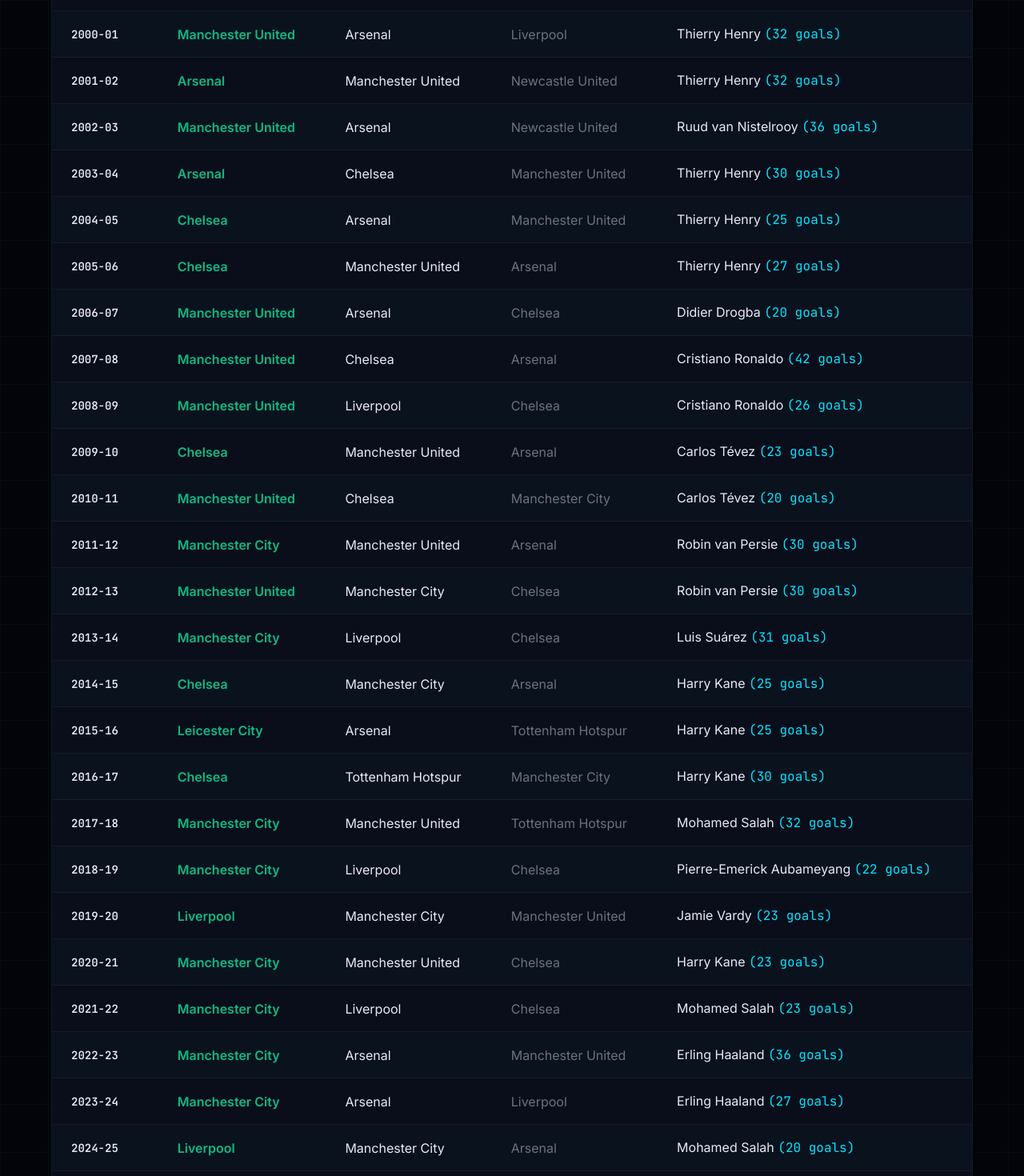
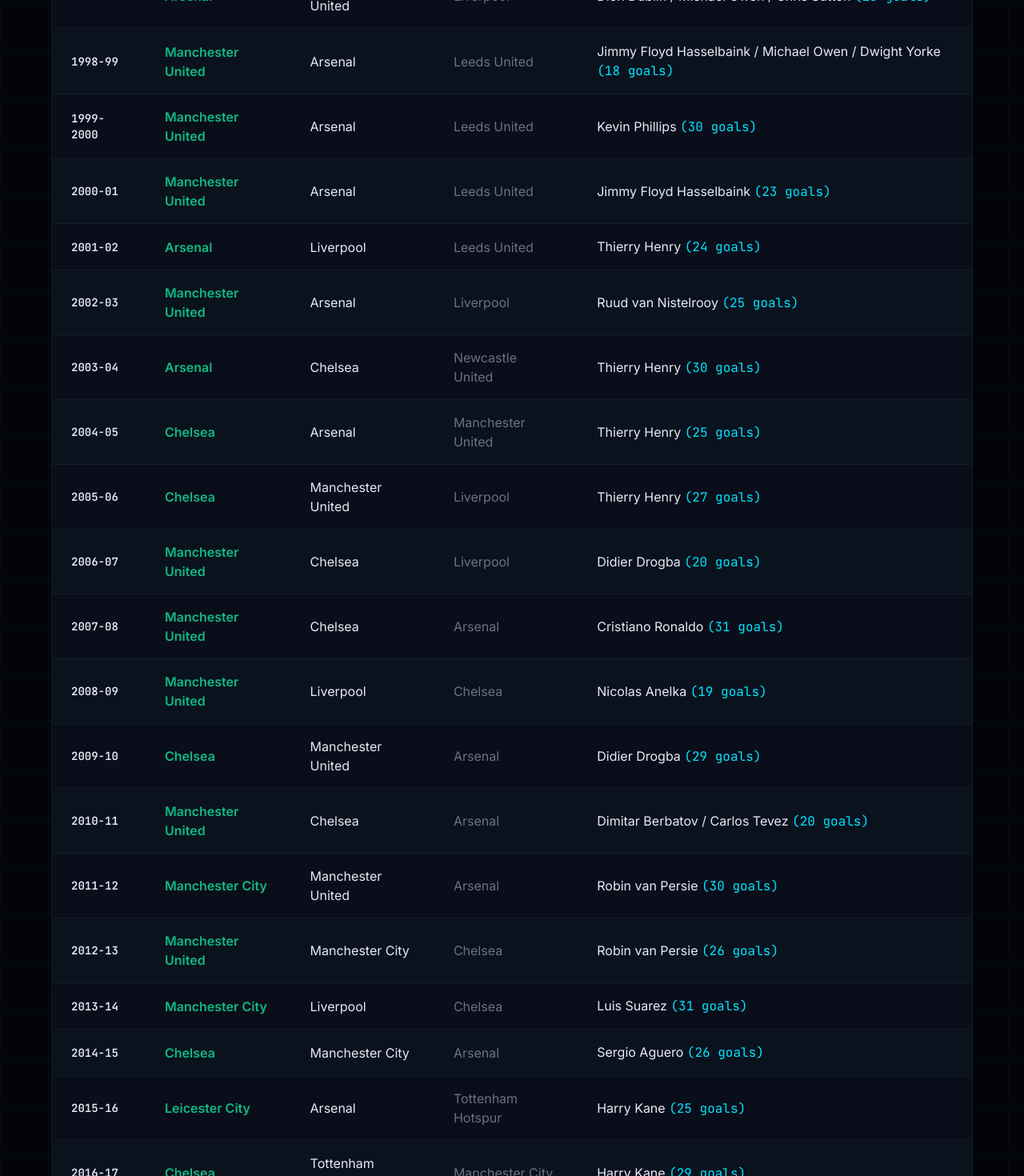
Before and after one commit to ersoyfurkan/premier-league-history, a Next.js app: page /seasons in a window 1280 px wide. Shown: the part 860-2330 px from the top of the page at 80% size. Built offline with nearby package versions, Linux system fonts and the light colour scheme; no server answers; a web font is replaced by a local one.

Commit message:
corrected

```diff
--- a/data/seasons.ts
+++ b/data/seasons.ts
@@ -4,10 +4,10 @@
     champion: "Manchester United",
     runnerUp: "Aston Villa",
     thirdPlace: "Norwich City",
-    topScorer: "Teddy Sheringhamr",
+    topScorer: "Teddy Sheringham",
     topScorerGoals: 22,
-    topScorerClub: "Blackburn Rovers",
-    relegated: ["Nottingham Forest", "Crystal Palace", "Middlesbrough"],
+    topScorerClub: "Manchester United",
+    relegated: ["Crystal Palace", "Middlesbrough", "Nottingham Forest"],
   },
   {
     year: "1993-94",
@@ -16,7 +16,7 @@
     thirdPlace: "Newcastle United",
     topScorer: "Andy Cole",
     topScorerGoals: 34,
-    topScorerClub: "Newcastle United",
+    topScorerClub: "Manchester United",
     relegated: ["Sheffield United", "Oldham Athletic", "Swindon Town"],
   },
   {
@@ -27,17 +27,17 @@
     topScorer: "Alan Shearer",
     topScorerGoals: 34,
     topScorerClub: "Blackburn Rovers",
-    relegated: ["Leicester City", "Norwich City", "Ipswich Town"],
+    relegated: ["Crystal Palace", "Norwich City", "Leicester City", "Ipswich Town"],
   },
   {
     year: "1995-96",
     champion: "Manchester United",
     runnerUp: "Newcastle United",
-    thirdPlace: "Arsenal",
+    thirdPlace: "Aston Villa",
     topScorer: "Alan Shearer",
-    topScorerGoals: 34,
-    topScorerClub: "Newcastle United",
-    relegated: ["Bolton Wanderers", "Coventry City", "Ipswich Town"],
+    topScorerGoals: 31,
+    topScorerClub: "Manchester United",
+    relegated: ["Manchester City", "Queens Park Rangers", "Bolton Wanderers"],
   },
   {
     year: "1996-97",
@@ -45,8 +45,8 @@
     runnerUp: "Newcastle United",
     thirdPlace: "Arsenal",
     topScorer: "Alan Shearer",
-    topScorerGoals: 34,
-    topScorerClub: "Newcastle United",
+    topScorerGoals: 25,
+    topScorerClub: "Manchester United",
     relegated: ["Sunderland", "Middlesbrough", "Nottingham Forest"],
   },
   {
@@ -54,48 +54,48 @@
     champion: "Arsenal",
     runnerUp: "Manchester United",
     thirdPlace: "Liverpool",
-    topScorer: "Dion Dublin",
+    topScorer: "Dion Dublin / Michael Owen / Chris Sutton",
     topScorerGoals: 18,
-    topScorerClub: "Coventry City",
+    topScorerClub: "Arsenal",
     relegated: ["Bolton Wanderers", "Barnsley", "Crystal Palace"],
   },
   {
     year: "1998-99",
     champion: "Manchester United",
     runnerUp: "Arsenal",
-    thirdPlace: "Chelsea",
-    topScorer: "Dwight Yorke",
+    thirdPlace: "Leeds United",
+    topScorer: "Jimmy Floyd Hasselbaink / Michael Owen / Dwight Yorke",
     topScorerGoals: 18,
     topScorerClub: "Manchester United",
-    relegated: ["Nottingham Forest", "Middlesbrough", "Blackburn Rovers"],
+    relegated: ["Charlton Athletic", "Blackburn Rovers", "Nottingham Forest"],
   },
   {
     year: "1999-2000",
     champion: "Manchester United",
     runnerUp: "Arsenal",
-    thirdPlace: "Chelsea",
+    thirdPlace: "Leeds United",
     topScorer: "Kevin Phillips",
     topScorerGoals: 30,
-    topScorerClub: "Sunderland",
-    relegated: ["Wimbledon", "Watford", "Newcastle United"],
+    topScorerClub: "Manchester United",
+    relegated: ["Wimbledon", "Sheffield Wednesday", "Watford"],
   },
   {
     year: "2000-01",
     champion: "Manchester United",
     runnerUp: "Arsenal",
-    thirdPlace: "Liverpool",
-    topScorer: "Thierry Henry",
-    topScorerGoals: 32,
-    topScorerClub: "Arsenal",
-    relegated: ["Coventry City", "Manchester City", "Bradford City"],
+    thirdPlace: "Leeds United",
+    topScorer: "Jimmy Floyd Hasselbaink",
+    topScorerGoals: 23,
+    topScorerClub: "Manchester United",
+    relegated: ["Manchester City", "Coventry City", "Bradford City"],
   },
   {
     year: "2001-02",
     champion: "Arsenal",
-    runnerUp: "Manchester United",
-    thirdPlace: "Newcastle United",
+    runnerUp: "Liverpool",
+    thirdPlace: "Leeds United",
     topScorer: "Thierry Henry",
-    topScorerGoals: 32,
+    topScorerGoals: 24,
     topScorerClub: "Arsenal",
     relegated: ["Ipswich Town", "Derby County", "Leicester City"],
   },
@@ -103,9 +103,9 @@
     year: "2002-03",
     champion: "Manchester United",
     runnerUp: "Arsenal",
-    thirdPlace: "Newcastle United",
+    thirdPlace: "Liverpool",
     topScorer: "Ruud van Nistelrooy",
-    topScorerGoals: 36,
+    topScorerGoals: 25,
     topScorerClub: "Manchester United",
     relegated: ["West Ham United", "West Bromwich Albion", "Sunderland"],
   },
@@ -113,7 +113,7 @@
     year: "2003-04",
     champion: "Arsenal",
     runnerUp: "Chelsea",
-    thirdPlace: "Manchester United",
+    thirdPlace: "Newcastle United",
     topScorer: "Thierry Henry",
     topScorerGoals: 30,
     topScorerClub: "Arsenal",
@@ -126,28 +126,28 @@
     thirdPlace: "Manchester United",
     topScorer: "Thierry Henry",
     topScorerGoals: 25,
-    topScorerClub: "Arsenal",
+    topScorerClub: "Chelsea",
     relegated: ["Crystal Palace", "Norwich City", "Southampton"],
   },
   {
     year: "2005-06",
     champion: "Chelsea",
     runnerUp: "Manchester United",
-    thirdPlace: "Arsenal",
+    thirdPlace: "Liverpool",
     topScorer: "Thierry Henry",
     topScorerGoals: 27,
-    topScorerClub: "Arsenal",
+    topScorerClub: "Chelsea",
     relegated: ["Birmingham City", "West Bromwich Albion", "Sunderland"],
   },
   {
     year: "2006-07",
     champion: "Manchester United",
-    runnerUp: "Arsenal",
-    thirdPlace: "Chelsea",
+    runnerUp: "Chelsea",
+    thirdPlace: "Liverpool",
     topScorer: "Didier Drogba",
     topScorerGoals: 20,
-    topScorerClub: "Chelsea",
-    relegated: ["Reading", "Charlton Athletic", "Watford"],
+    topScorerClub: "Manchester United",
+    relegated: ["Sheffield United", "Charlton Athletic", "Watford"],
   },
   {
     year: "2007-08",
@@ -155,39 +155,39 @@
     runnerUp: "Chelsea",
     thirdPlace: "Arsenal",
     topScorer: "Cristiano Ronaldo",
-    topScorerGoals: 42,
+    topScorerGoals: 31,
     topScorerClub: "Manchester United",
-    relegated: ["Derby County", "Reading", "Birmingham City"],
+    relegated: ["Reading", "Birmingham City", "Derby County"],
   },
   {
     year: "2008-09",
     champion: "Manchester United",
     runnerUp: "Liverpool",
     thirdPlace: "Chelsea",
-    topScorer: "Cristiano Ronaldo",
-    topScorerGoals: 26,
+    topScorer: "Nicolas Anelka",
+    topScorerGoals: 19,
     topScorerClub: "Manchester United",
-    relegated: ["Middlesbrough", "West Bromwich Albion", "Sunderland"],
+    relegated: ["Newcastle United", "Middlesbrough", "West Bromwich Albion"],
   },
   {
     year: "2009-10",
     champion: "Chelsea",
     runnerUp: "Manchester United",
     thirdPlace: "Arsenal",
-    topScorer: "Carlos Tévez",
-    topScorerGoals: 23,
-    topScorerClub: "Manchester City",
-    relegated: ["Portsmouth", "Birmingham City", "Burnley"],
+    topScorer: "Didier Drogba",
+    topScorerGoals: 29,
+    topScorerClub: "Chelsea",
+    relegated: ["Burnley", "Hull City", "Portsmouth"],
   },
   {
     year: "2010-11",
     champion: "Manchester United",
     runnerUp: "Chelsea",
-    thirdPlace: "Manchester City",
-    topScorer: "Carlos Tévez",
+    thirdPlace: "Arsenal",
+    topScorer: "Dimitar Berbatov / Carlos Tevez",
     topScorerGoals: 20,
-    topScorerClub: "Manchester City",
-    relegated: ["Blackpool", "West Ham United", "Birmingham City"],
+    topScorerClub: "Manchester United",
+    relegated: ["Birmingham City", "Blackpool", "West Ham United"],
   },
   {
     year: "2011-12",
@@ -196,8 +196,8 @@
     thirdPlace: "Arsenal",
     topScorer: "Robin van Persie",
     topScorerGoals: 30,
-    topScorerClub: "Arsenal",
-    relegated: ["Wolverhampton Wanderers", "Queens Park Rangers", "Bolton Wanderers"],
+    topScorerClub: "Manchester City",
+    relegated: ["Bolton Wanderers", "Blackburn Rovers", "Wolverhampton Wanderers"],
   },
   {
     year: "2012-13",
@@ -205,29 +205,29 @@
     runnerUp: "Manchester City",
     thirdPlace: "Chelsea",
     topScorer: "Robin van Persie",
-    topScorerGoals: 30,
-    topScorerClub: "Arsenal",
-    relegated: ["Reading", "Queens Park Rangers", "Wigan Athletic"],
+    topScorerGoals: 26,
+    topScorerClub: "Manchester United",
+    relegated: ["Wigan Athletic", "Reading", "Queens Park Rangers"],
   },
   {
     year: "2013-14",
     champion: "Manchester City",
     runnerUp: "Liverpool",
     thirdPlace: "Chelsea",
-    topScorer: "Luis Suárez",
+    topScorer: "Luis Suarez",
     topScorerGoals: 31,
-    topScorerClub: "Liverpool",
-    relegated: ["Sunderland", "Fulham", "Crystal Palace"],
+    topScorerClub: "Manchester City",
+    relegated: ["Norwich City", "Fulham", "Cardiff City"],
   },
   {
     year: "2014-15",
     champion: "Chelsea",
     runnerUp: "Manchester City",
     thirdPlace: "Arsenal",
-    topScorer: "Harry Kane",
-    topScorerGoals: 25,
-    topScorerClub: "Tottenham Hotspur",
-    relegated: ["Leicester City", "Queens Park Rangers", "Burnley"],
+    topScorer: "Sergio Aguero",
+    topScorerGoals: 26,
+    topScorerClub: "Chelsea",
+    relegated: ["Hull City", "Burnley", "Queens Park Rangers"],
   },
   {
     year: "2015-16",
@@ -236,8 +236,8 @@
     thirdPlace: "Tottenham Hotspur",
     topScorer: "Harry Kane",
     topScorerGoals: 25,
-    topScorerClub: "Tottenham Hotspur",
-    relegated: ["Newcastle United", "Norwich City", "Sunderland"],
+    topScorerClub: "Leicester City",
+    relegated: ["Newcastle United", "Norwich City", "Aston Villa"],
   },
   {
     year: "2016-17",
@@ -245,8 +245,8 @@
     runnerUp: "Tottenham Hotspur",
     thirdPlace: "Manchester City",
     topScorer: "Harry Kane",
-    topScorerGoals: 30,
-    topScorerClub: "Tottenham Hotspur",
+    topScorerGoals: 29,
+    topScorerClub: "Chelsea",
     relegated: ["Sunderland", "Middlesbrough", "Hull City"],
   },
   {
@@ -256,18 +256,18 @@
     thirdPlace: "Tottenham Hotspur",
     topScorer: "Mohamed Salah",
     topScorerGoals: 32,
-    topScorerClub: "Liverpool",
-    relegated: ["West Bromwich Albion", "Swansea City", "Stoke City"],
+    topScorerClub: "Manchester City",
+    relegated: ["Swansea City", "Stoke City", "West Bromwich Albion"],
   },
   {
     year: "2018-19",
     champion: "Manchester City",
     runnerUp: "Liverpool",
     thirdPlace: "Chelsea",
-    topScorer: "Pierre-Emerick Aubameyang",
+    topScorer: "Pierre-Emerick Aubameyang / Sadio Mane / Mohamed Salah",
     topScorerGoals: 22,
-    topScorerClub: "Arsenal",
-    relegated: ["Huddersfield Town", "Fulham", "Cardiff City"],
+    topScorerClub: "Manchester City",
+    relegated: ["Cardiff City", "Fulham", "Huddersfield Town"],
   },
   {
     year: "2019-20",
@@ -276,28 +276,28 @@
     thirdPlace: "Manchester United",
     topScorer: "Jamie Vardy",
     topScorerGoals: 23,
-    topScorerClub: "Leicester City",
-    relegated: ["Norwich City", "Watford", "Bournemouth"],
+    topScorerClub: "Liverpool",
+    relegated: ["Bournemouth", "Watford", "Norwich City"],
   },
   {
     year: "2020-21",
     champion: "Manchester City",
     runnerUp: "Manchester United",
-    thirdPlace: "Chelsea",
+    thirdPlace: "Liverpool",
     topScorer: "Harry Kane",
     topScorerGoals: 23,
-    topScorerClub: "Tottenham Hotspur",
-    relegated: ["Sheffield United", "West Bromwich Albion", "Fulham"],
+    topScorerClub: "Manchester City",
+    relegated: ["Fulham", "West Bromwich Albion", "Sheffield United"],
   },
   {
     year: "2021-22",
     champion: "Manchester City",
     runnerUp: "Liverpool",
     thirdPlace: "Chelsea",
-    topScorer: "Mohamed Salah",
+    topScorer: "Mohamed Salah / Son Heung-min",
     topScorerGoals: 23,
-    topScorerClub: "Liverpool",
-    relegated: ["Norwich City", "Watford", "Burnley"],
+    topScorerClub: "Manchester City",
+    relegated: ["Burnley", "Watford", "Norwich City"],
   },
   {
     year: "2022-23",
@@ -317,26 +317,26 @@
     topScorer: "Erling Haaland",
     topScorerGoals: 27,
     topScorerClub: "Manchester City",
-    relegated: ["Sheffield United", "Luton Town", "Burnley"],
+    relegated: ["Luton Town", "Burnley", "Sheffield United"],
   },
   {
     year: "2024-25",
     champion: "Liverpool",
-    runnerUp: "Manchester City",
-    thirdPlace: "Arsenal",
+    runnerUp: "Arsenal",
+    thirdPlace: "Manchester City",
     topScorer: "Mohamed Salah",
-    topScorerGoals: 20,
+    topScorerGoals: 29,
     topScorerClub: "Liverpool",
-    relegated: ["Southampton", "Ipswich Town", "Leicester City"],
+    relegated: ["Leicester City", "Ipswich Town", "Southampton"],
   },
   {
     year: "2025-26",
-    champion: "Manchester City",
-    runnerUp: "Liverpool",
-    thirdPlace: "Arsenal",
+    champion: "Arsenal",
+    runnerUp: "Manchester City",
+    thirdPlace: "Liverpool",
     topScorer: "Erling Haaland",
-    topScorerGoals: 24,
-    topScorerClub: "Manchester City",
-    relegated: ["Tottenham Hotspur", "West Ham United", "Aston Villa"],
+    topScorerGoals: 27,
+    topScorerClub: "Arsenal",
+    relegated: ["West Ham United", "Burnley", "Wolverhampton Wanderers"],
   },
 ];
```
